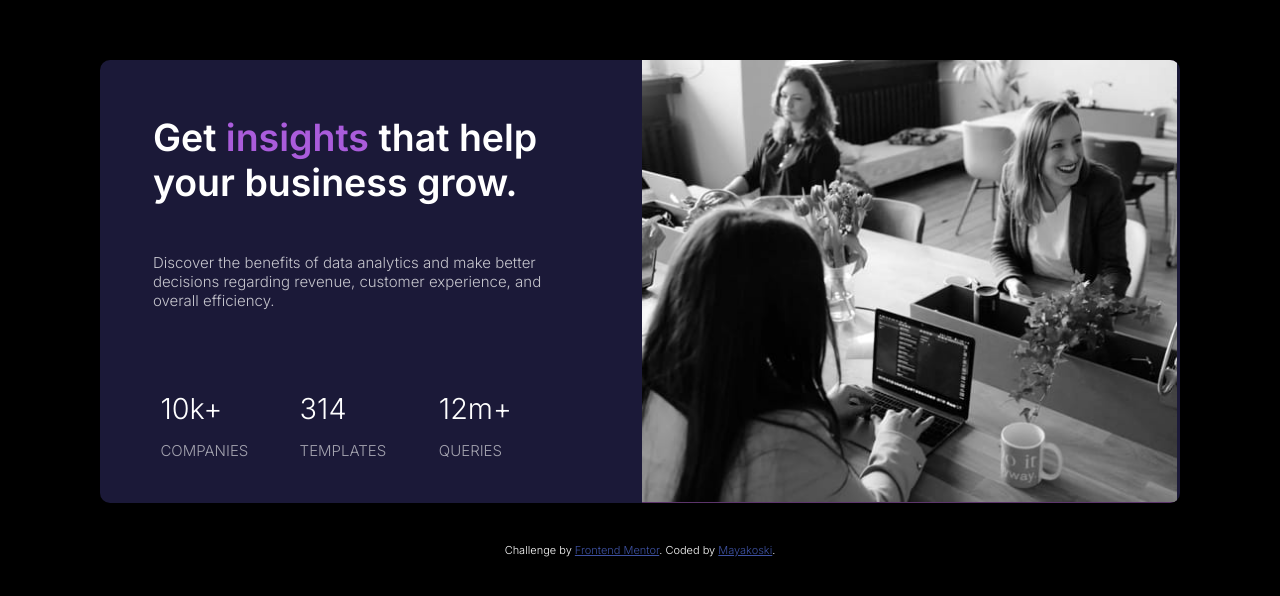
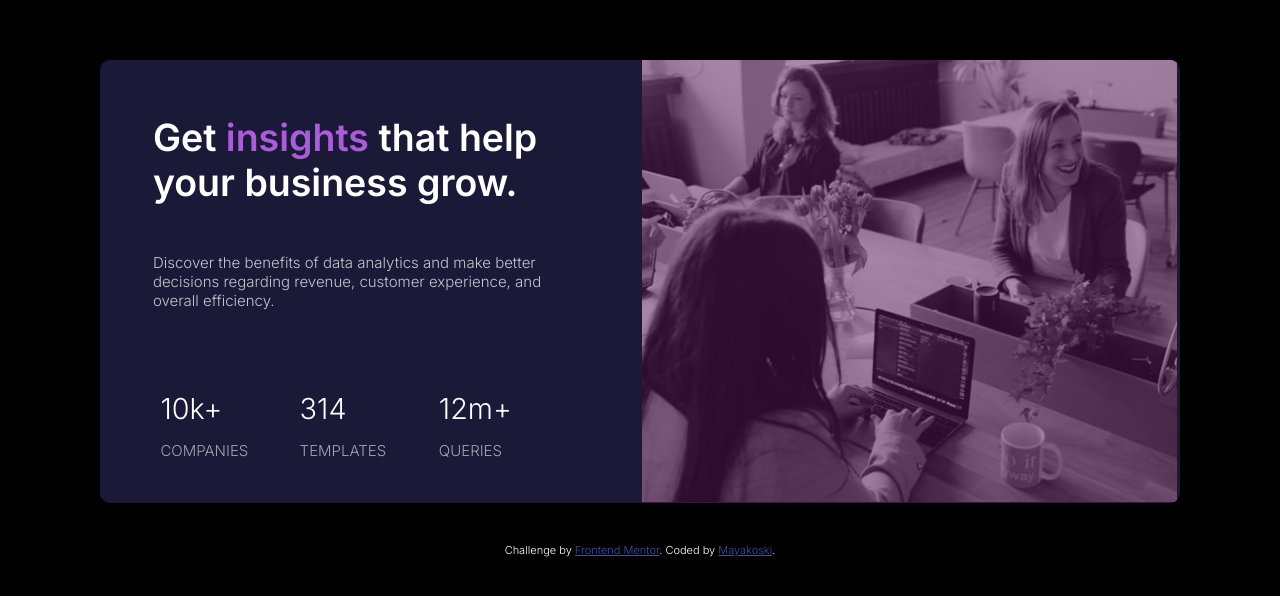
Before and after one commit to mayakoski/stats-preview-card, a plain HTML site: page index.html in a window 1280 px wide. Shown: the part 108-704 px from the top of the page. Drawn offline with Linux system fonts and the light colour scheme.

```diff
--- a/css/styles.css
+++ b/css/styles.css
@@ -68,7 +68,13 @@ mark {
       hsla(300 60% 41% / 0.4)
     ),
     url(/images/image-header-desktop.jpg); */
-  background-color: rgba(158, 80, 158, 0.5);
+}
+
+.sobre-imagen {
+  position: absolute;
+  width: 100%;
+  height: 480px;
+  background-color: hsla(300, 63%, 21%, 0.5);
 }
 
 .attribution {
@@ -90,6 +96,7 @@ mark {
   margin-top: 2.5em;
   color: hsla(0, 0%, 100%, 0.75);
 }
+
 /* } */
 
 .main-title {
--- a/index.html
+++ b/index.html
@@ -52,6 +52,7 @@
       <figure class="card--figure">
         <img class="card__header-desktop" src="./images/image-header-desktop.jpg" alt="desktop image">
       </figure>
+      <div class="sobre-imagen"></div>
     </div>
   </div>
 
```
